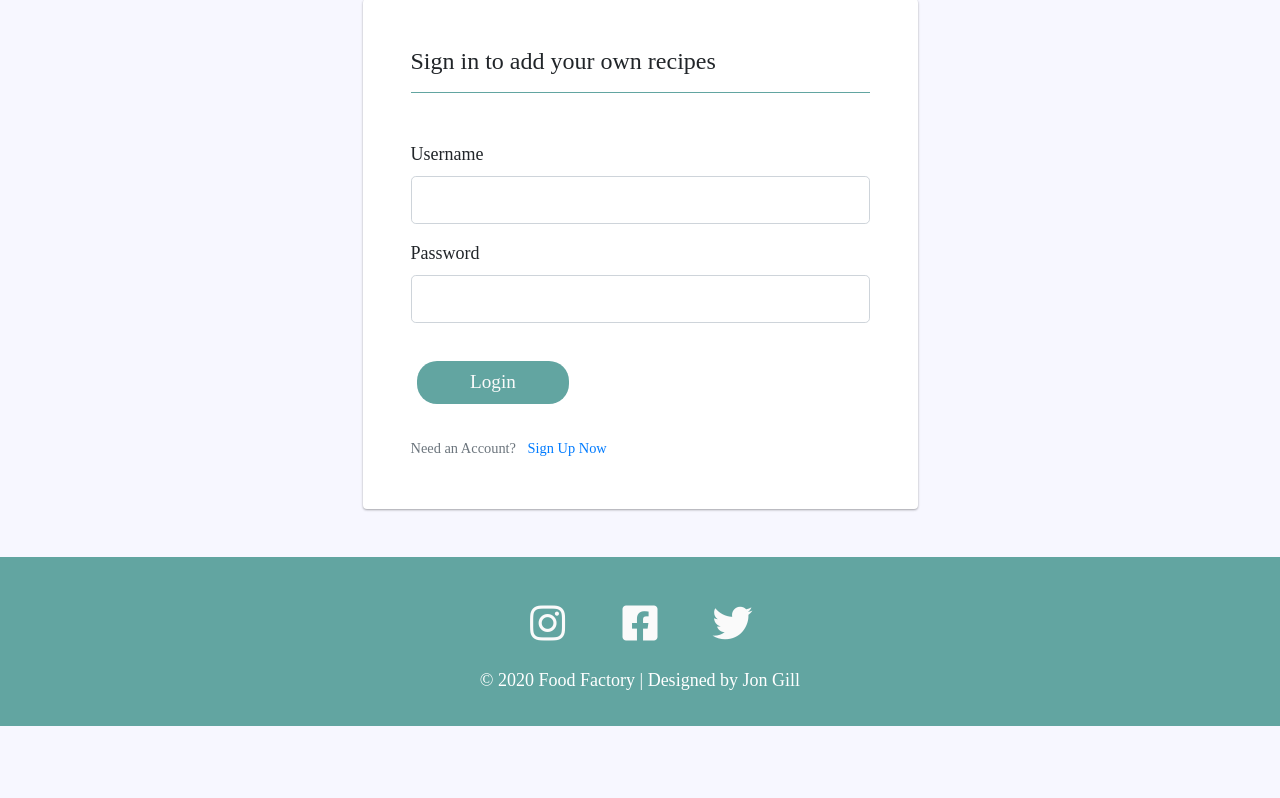
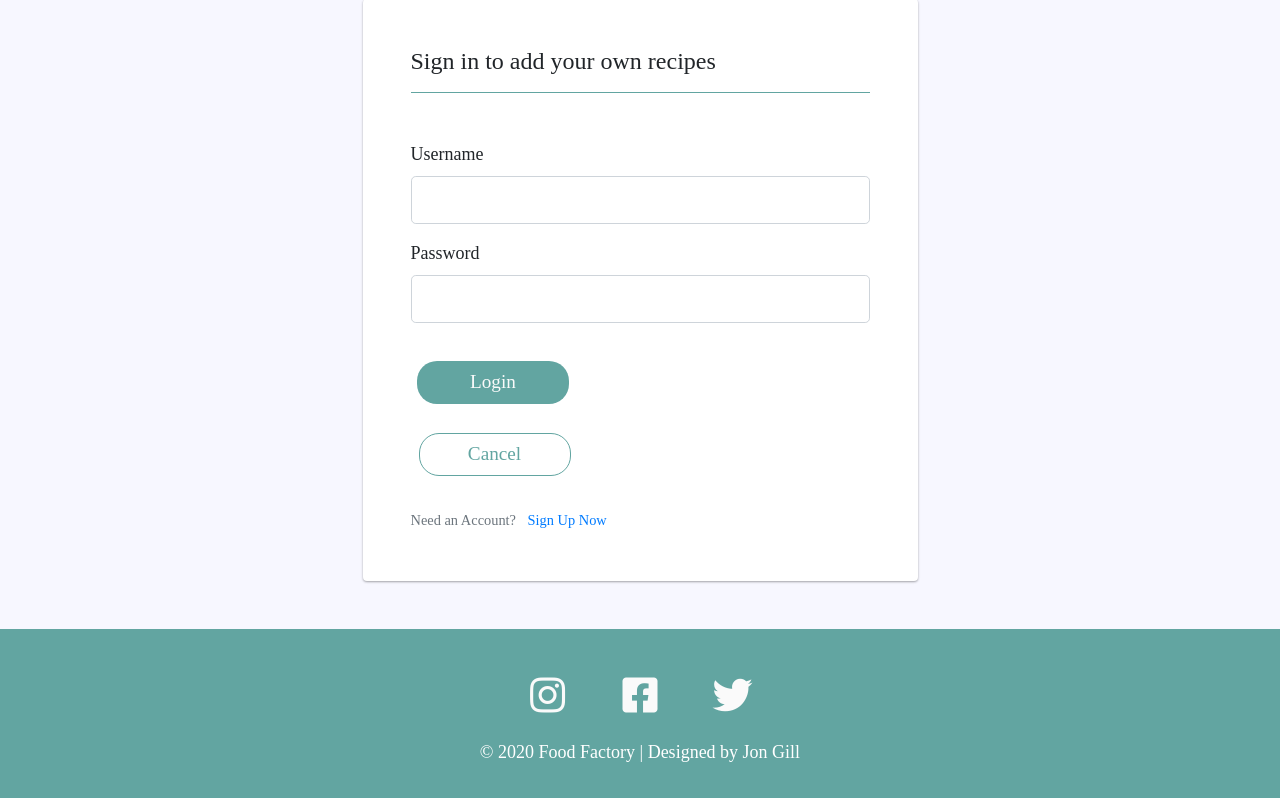
Before and after one commit to jpg6453/food-factory, a Flask app: page /login in a window 1280 px wide. Shown: the part 217-1015 px from the top of the page. Before the commit the page ends 943 px from the top, so only its background shows below. Run offline with Flask 2, Linux system fonts and the light colour scheme; some libraries are stand-ins or nearby versions; some web fonts are replaced.

Commit message:
add csncel btn to login form

```diff
--- a/templates/login.html
+++ b/templates/login.html
@@ -60,6 +60,9 @@
                             <div class="form-group">
                                 {{ form.submit(class="btn btn-green-solid") }}
                             </div>
+                            <div class="form-group">
+                                <a class="btn btn-green-outline ml-2" href="{{ url_for('get_recipes') }}">Cancel</a>
+                            </div>
                         </form>
                         <div class="pt-2">
                             <small class="text-muted">
```
